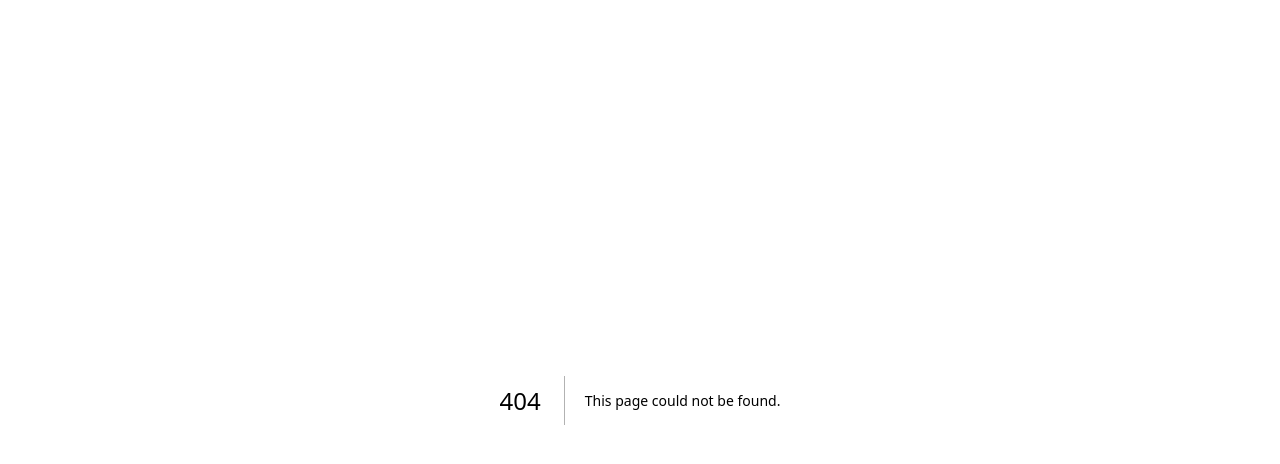
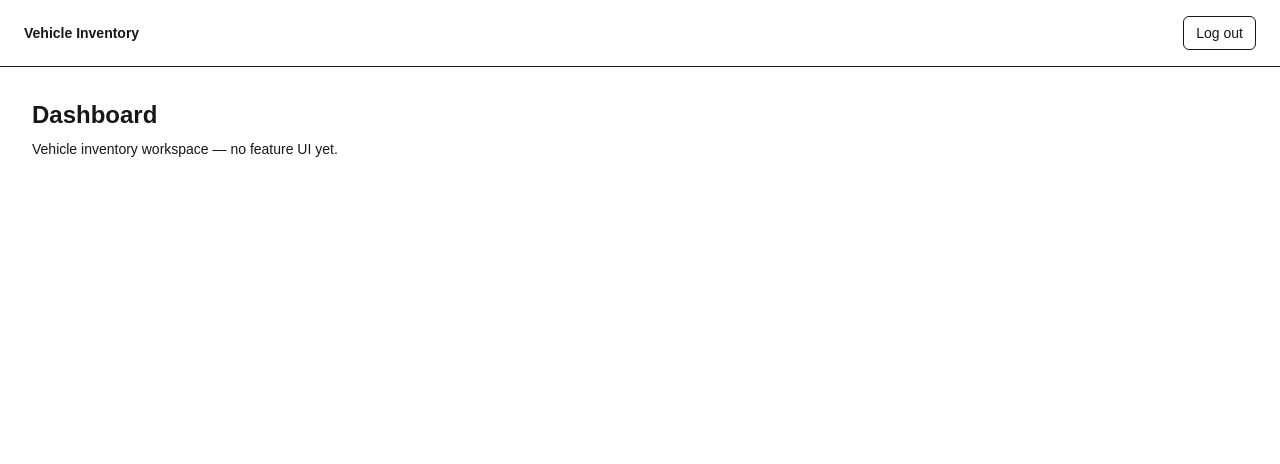
Before and after one commit to fsystemweb/vehicle-inventory, a Next.js app: page /dashboard in a window 1280 px wide. Before the commit this address had no page. Shown: the top 464 px of the page. Built offline with nearby package versions, Linux system fonts and the light colour scheme; no server answers.

Commit message:
feat(auth): add protected dashboard layout with logout control
Dashboard layout reads the current user via the auth service and
renders a header with the user's email and a logout button wired to
the logout server action.

```diff
--- /dev/null
+++ b/src/app/(dashboard)/dashboard/page.tsx
@@ -0,0 +1,16 @@
+import type { Metadata } from "next";
+
+export const metadata: Metadata = {
+  title: "Dashboard — Vehicle Inventory",
+};
+
+export default function DashboardPage() {
+  return (
+    <div className="flex flex-col gap-2">
+      <h1 className="text-2xl font-semibold text-foreground">Dashboard</h1>
+      <p className="text-sm text-muted">
+        Vehicle inventory workspace — no feature UI yet.
+      </p>
+    </div>
+  );
+}
--- /dev/null
+++ b/src/app/(dashboard)/layout.tsx
@@ -0,0 +1,34 @@
+import { logoutAction } from "@/server/actions/logout-action";
+import { getCurrentUser } from "@/server/services/auth-service";
+
+export default async function DashboardLayout({
+  children,
+}: Readonly<{
+  children: React.ReactNode;
+}>) {
+  const user = await getCurrentUser();
+
+  return (
+    <div className="flex min-h-full flex-1 flex-col">
+      <header className="flex items-center justify-between border-b border-line px-6 py-4">
+        <span className="text-sm font-semibold text-foreground">
+          Vehicle Inventory
+        </span>
+        <div className="flex items-center gap-4">
+          {user?.email && (
+            <span className="text-sm text-muted">{user.email}</span>
+          )}
+          <form action={logoutAction}>
+            <button
+              type="submit"
+              className="rounded-md border border-line px-3 py-1.5 text-sm font-medium text-foreground transition-colors hover:border-violet hover:text-violet"
+            >
+              Log out
+            </button>
+          </form>
+        </div>
+      </header>
+      <main className="flex flex-1 flex-col p-8">{children}</main>
+    </div>
+  );
+}
```
Also changed, not shown: 1 other file (tests, documents, lock files or other folders).
